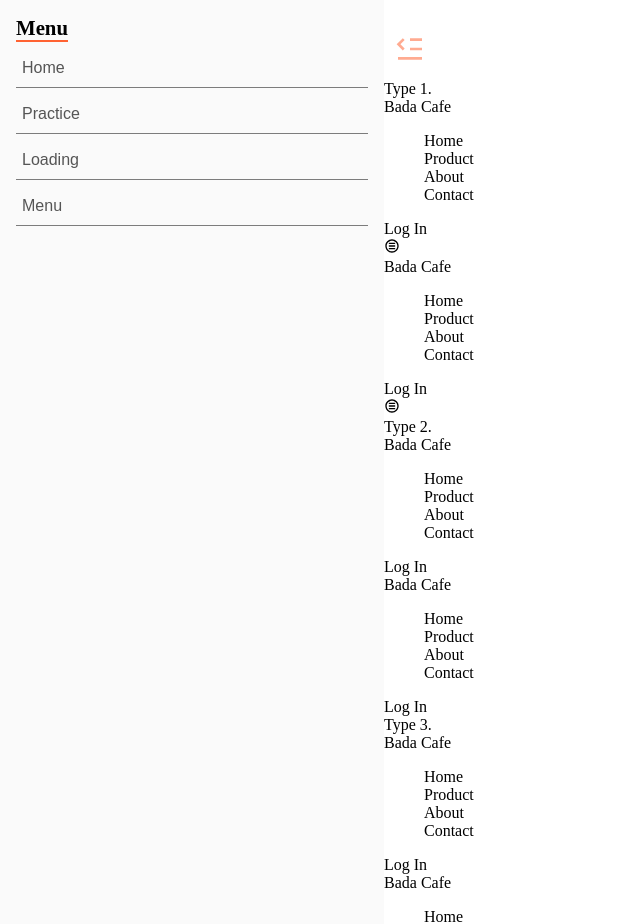
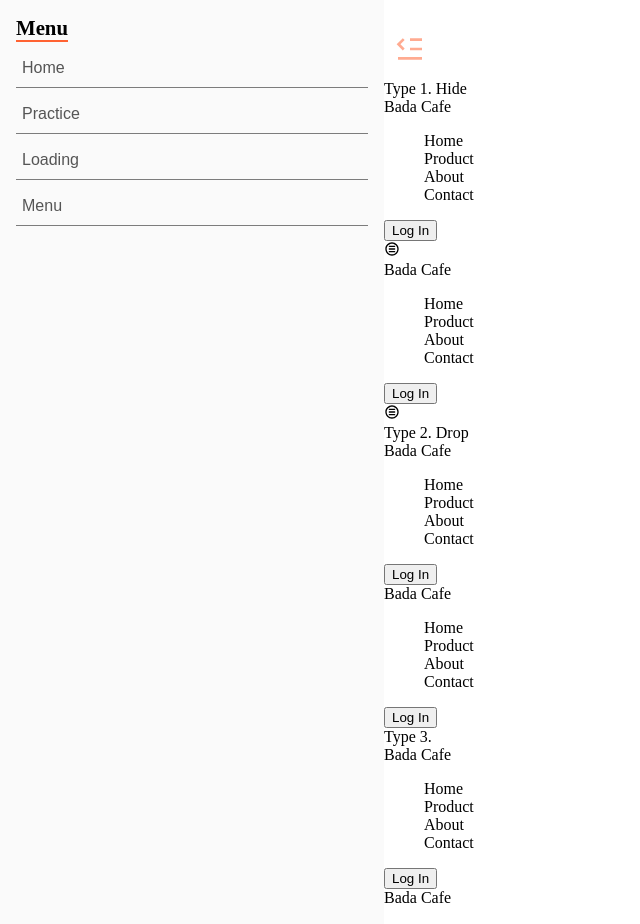
Before and after one commit to BadaHertz52/basic, a React (Create React App) app: page /#/basic/menu in a window 1280 px wide. Shown: the top 924 px of the page, without its empty margins (0-640 px from the left). Built offline with nearby package versions, Linux system fonts and the light colour scheme.

Commit message:
Change div to button of which className is logIn

```diff
--- a/src/components/Menu.tsx
+++ b/src/components/Menu.tsx
@@ -6,7 +6,7 @@ const Menu=()=>{
   return(
     <div id="menus">
       <section id="menu1">
-        <header>Type 1.</header>
+        <header>Type 1. Hide</header>
         <div className='menuBox'>
           <div className='length'>
             <div className='nav'>
@@ -19,15 +19,15 @@ const Menu=()=>{
                 <li>About</li>
                 <li>Contact</li>
               </ul>
-              <div className='logIn'>
-                Log In
-              </div>
+              <button className='logIn'>
+                <span>Log In</span>
+              </button>
             </div>
             <div className='menuIcon'>
               <CgMenuRound/>
             </div>
           </div>
-          <div className='transverse'>
+          <div className='length'>
             <div className="nav">
               <div className='name'>
                 Bada Cafe
@@ -38,9 +38,9 @@ const Menu=()=>{
                 <li>About</li>
                 <li>Contact</li>
               </ul>
-              <div className='logIn'>
-                Log In
-              </div>
+              <button className='logIn'>
+                <span>Log In</span>
+              </button>
             </div>
             <div className="menuIcon">
               <CgMenuRound/>
@@ -49,9 +49,9 @@ const Menu=()=>{
         </div>
       </section>
       <section id="menu2">
-        <header>Type 2.</header>
+        <header>Type 2. Drop</header>
         <div className='menuBox'>
-          <div className='length'>
+          <div className='transverse'>
             <div className='name'>
               Bada Cafe
             </div>
@@ -73,9 +73,9 @@ const Menu=()=>{
                 <span>Contact</span>
               </li>
             </ul>
-            <div className='logIn'>
-              Log In
-            </div>
+            <button className='logIn'>
+                <span>Log In</span>
+              </button>
           </div>
           <div className='transverse'>
             <div className='name'>
@@ -87,9 +87,9 @@ const Menu=()=>{
               <li>About</li>
               <li>Contact</li>
             </ul>
-            <div className='logIn'>
-              Log In
-            </div>
+            <button className='logIn'>
+                <span>Log In</span>
+              </button>
           </div>
         </div>
       </section>
@@ -106,9 +106,9 @@ const Menu=()=>{
               <li>About</li>
               <li>Contact</li>
             </ul>
-            <div className='logIn'>
-              Log In
-            </div>
+            <button className='logIn'>
+                <span>Log In</span>
+              </button>
           </div>
           <div className='transverse'>
             <div className='name'>
@@ -122,9 +122,9 @@ const Menu=()=>{
               <li>About</li>
               <li>Contact</li>
             </ul>
-            <div className='logIn'>
-              Log In
-            </div>
+            <button className='logIn'>
+                <span>Log In</span>
+            </button>
           </div>
         </div>
       </section>
```
